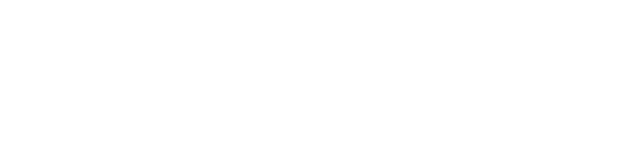
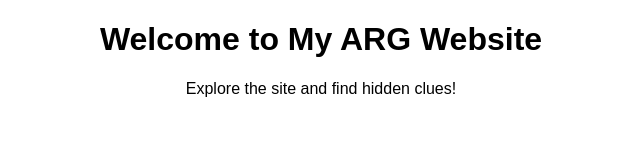
Before and after one commit to Something5444/The-thing, a plain HTML site: page index.html in a window 1280 px wide. Shown: the whole page, without its empty margins (319-959 px from the left). Drawn offline with Linux system fonts and the light colour scheme.

Commit message:
Update index.html

```diff
--- a/index.html
+++ b/index.html
@@ -9,6 +9,8 @@
     </style>
 </head>
 <body>
+    <h1>Welcome to My ARG Website</h1>
+    <p>Explore the site and find hidden clues!</p>
     <!-- Clue: The password is "secretCode" -->
     <div class="hidden">This is a hidden message.</div>
 </body>
```
